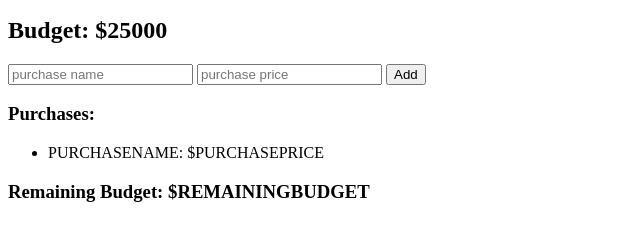
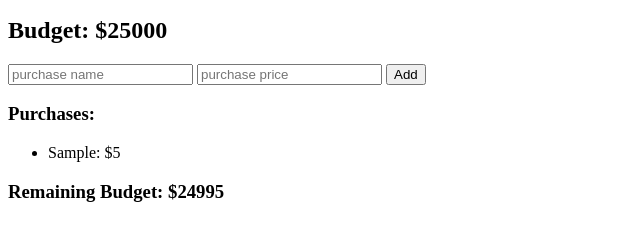
Before and after one commit to srsimonson/Tier-1-Synopsis, a plain HTML site: page index.html in a window 1280 px wide. Both pictures are taken after typing "Sample", "5" into the empty fields and a click on the button "Add". Shown: the part 110-350 px from the top of the page, without its empty margins (0-640 px from the left). Drawn offline with nearby package versions, Linux system fonts and the light colour scheme.

Commit message:
Tier 1 Synopsis complete

```diff
--- a/index.html
+++ b/index.html
@@ -14,8 +14,8 @@
       <input type="number" placeholder="purchase price" id="purchasePriceIn">
       <button id="addPurchaseButton">Add</button>
     <h3>Purchases:</h3>
-    <ul>
-      <li>PURCHASENAME: $PURCHASEPRICE</li>
+    <ul id='purchasesOut'>
+
     </ul>
     <h3>Remaining Budget: $<span id="remainingBudgetOut">REMAININGBUDGET</span></h3>
   </body>
--- a/script.js
+++ b/script.js
@@ -15,7 +15,40 @@ function addPurchase(){
   $( '#purchaseNameIn' ).val('');
   $( '#purchasePriceIn' ).val('');
   // calculate remainingBudget
-}
+  calculateRemainingBudget();
+  // update DOM
+  displayPurchases()
+} // end addPurchase
+
+function calculateRemainingBudget() {
+  console.log('in calculateRemainingBudget');
+  // loop through purchases array
+  let totalPrices = 0;
+  for (let i=0; i<purchases.length; i++){
+    // for each purchase, add up total of all prices
+    totalPrices += Number(purchases[i].price);
+  } // end for loop
+  console.log('totalPrices', totalPrices );
+  // subtract totalPrices from budget for remainingBudgetOut
+  const remainingBudget = budget - totalPrices;
+  // display remainingBudget
+  let el = $('#remainingBudgetOut');
+  el.empty();
+  el.append( remainingBudget);
+} // end calculateRemainingBudget
+
+function displayPurchases(){
+  console.log( ' in display purchases');
+  // target output by ID
+  let el = $('#purchasesOut');
+  // empty
+  el.empty();
+  // loop through purchases array
+  for( purchase of purchases ){
+    // for each purchase, create a list item
+      el.append( `<li>` + purchase.name + `: $` + purchase.price + `</li>`);
+  } // end for of
+} // end displayPurchases
 
 function readyNow(){
   // display budget
```
